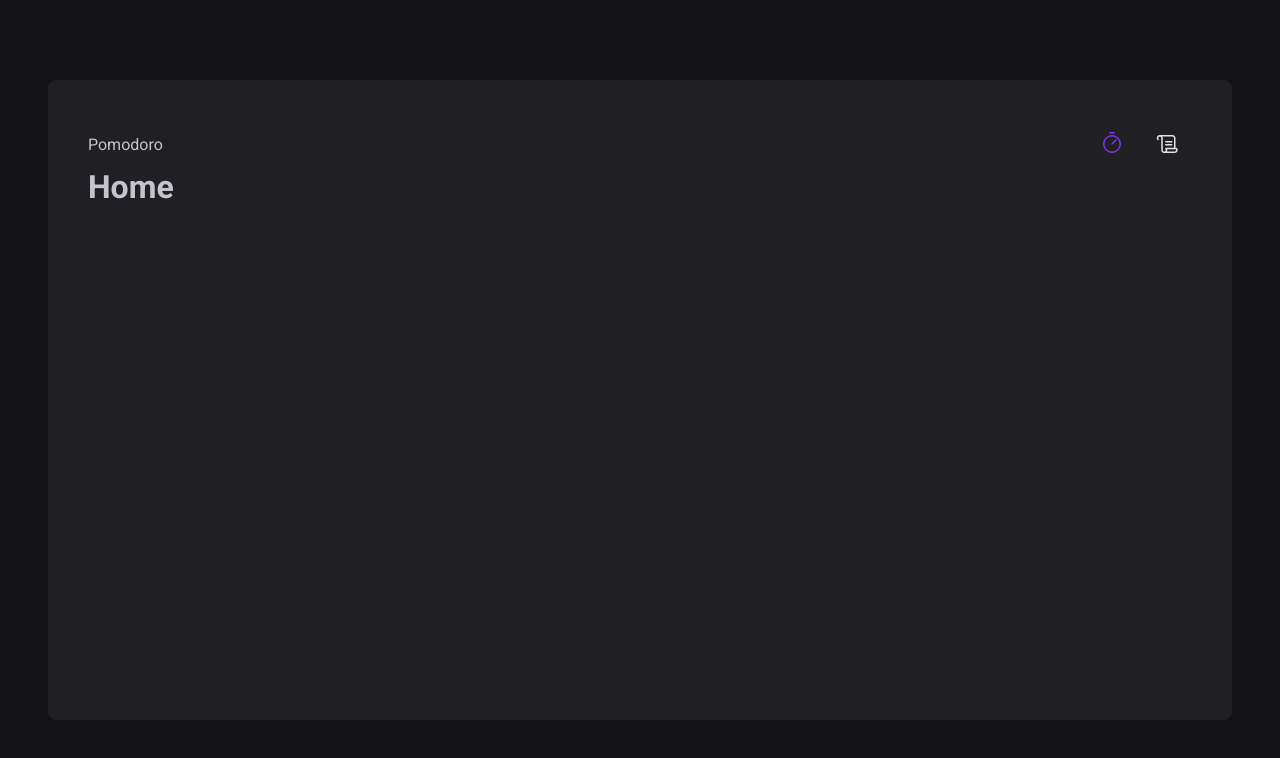
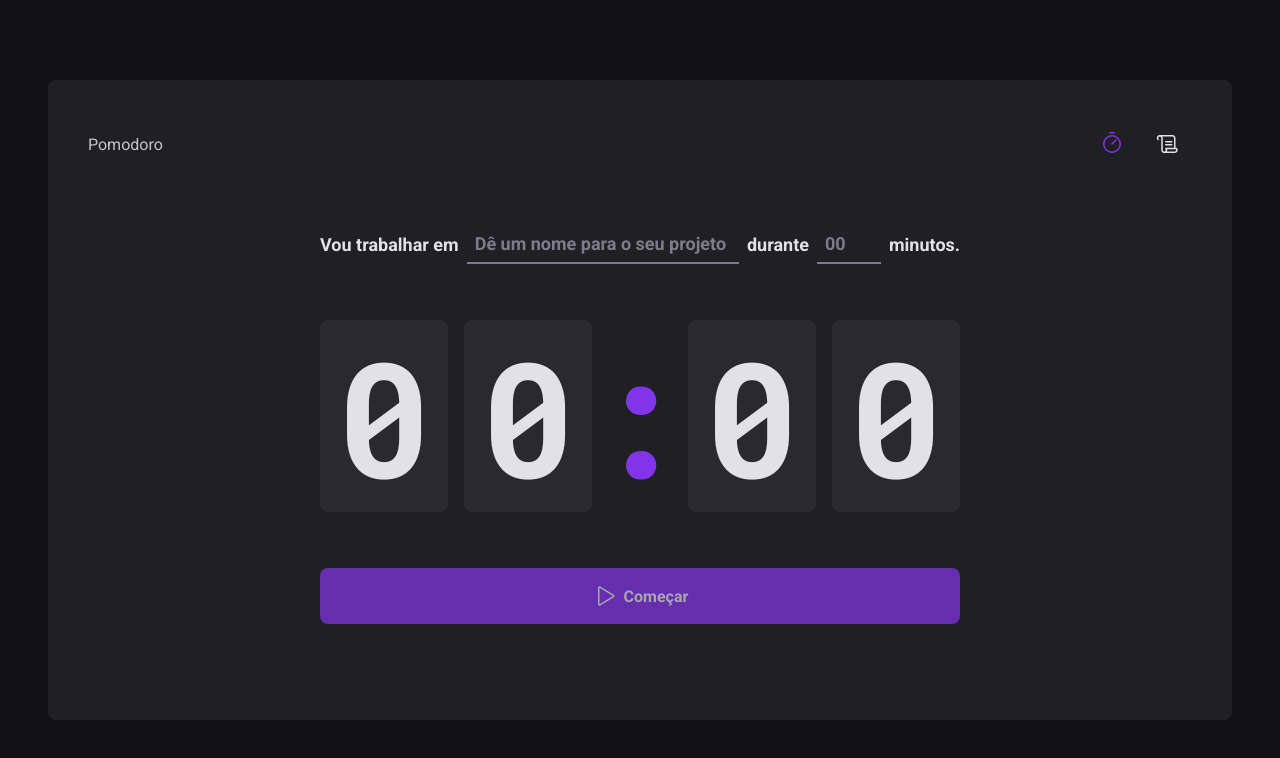
Before and after one commit to kylderiNascimento/pomodoro-timer, a React (Vite) app: page / in a window 1280 px wide. Shown: the top 758 px of the page. Built offline with nearby package versions, Linux system fonts and the light colour scheme.

Commit message:
feat: Page Home

```diff
--- a/src/Router.tsx
+++ b/src/Router.tsx
@@ -1,7 +1,7 @@
 import { Route, Routes } from 'react-router-dom';
-import { History } from './pages/History';
+import { History } from './pages/history/History';
 
-import { Home } from './pages/Home';
+import { Home } from './pages/home/Home';
 import { DefaultLayout } from './pages/defaultLayout/DefaultLayout';
 
 export function Router() {
--- a/src/pages/Home.tsx
+++ /dev/null
@@ -1,7 +0,0 @@
-export function Home() {
-    return (
-        <div>
-          <h1>Home</h1>
-        </div>
-    )
-}
--- /dev/null
+++ b/src/pages/home/Home.tsx
@@ -0,0 +1,46 @@
+import { Play } from 'phosphor-react';
+
+import {
+  CountdownContainer,
+  FormContainer,
+  HomeContainer,
+  MinutesAmountInput,
+  Separator,
+  StartCountdownButton,
+  TaskInput,
+} from './styles';
+
+export function Home() {
+  return (
+    <HomeContainer>
+      <form>
+        <FormContainer>
+          <label htmlFor="task">Vou trabalhar em</label>
+          <TaskInput id="task" placeholder="Dê um nome para o seu projeto" />
+
+          <label htmlFor="minutesAmount">durante</label>
+          <MinutesAmountInput
+            type="number"
+            id="minutesAmount"
+            placeholder="00"
+          />
+
+          <span>minutos.</span>
+        </FormContainer>
+
+        <CountdownContainer>
+          <span>0</span>
+          <span>0</span>
+          <Separator>:</Separator>
+          <span>0</span>
+          <span>0</span>
+        </CountdownContainer>
+
+        <StartCountdownButton disabled type="submit">
+          <Play size={24} />
+          Começar
+        </StartCountdownButton>
+      </form>
+    </HomeContainer>
+  )
+}
--- /dev/null
+++ b/src/pages/home/styles.ts
@@ -0,0 +1,99 @@
+import styled from 'styled-components';
+
+export const HomeContainer = styled.main`
+  flex: 1;
+  display: flex;
+  flex-direction: column;
+  align-items: center;
+  justify-content: center;
+  form {
+    display: flex;
+    flex-direction: column;
+    align-items: center;
+    gap: 3.5rem;
+  }
+`;
+
+export const FormContainer = styled.div`
+  width: 100%;
+  display: flex;
+  align-items: center;
+  justify-content: center;
+  gap: 0.5rem;
+  color: ${(props) => props.theme['gray-100']};
+  font-size: 1.125rem;
+  font-weight: bold;
+  flex-wrap: wrap;
+`;
+
+const BaseInput = styled.input`
+  background: transparent;
+  height: 2.5rem;
+  border: 0;
+  border-bottom: 2px solid ${(props) => props.theme['gray-500']};
+  font-weight: bold;
+  font-size: 1.125rem;
+  padding: 0 0.5rem;
+  color: ${(props) => props.theme['gray-100']};
+  &:focus {
+    box-shadow: none;
+    border-color: ${(props) => props.theme['purple-500']};
+  }
+  &::placeholder {
+    color: ${(props) => props.theme['gray-500']};
+  }
+`;
+
+export const TaskInput = styled(BaseInput)`
+  flex: 1;
+`;
+
+export const MinutesAmountInput = styled(BaseInput)`
+  width: 4rem;
+`;
+
+export const CountdownContainer = styled.div`
+  font-family: 'Roboto Mono', monospace;
+  font-size: 10rem;
+  line-height: 8rem;
+  color: ${(props) => props.theme['gray-100']};
+  display: flex;
+  gap: 1rem;
+  span {
+    background: ${(props) => props.theme['gray-700']};
+    padding: 2rem 1rem;
+    border-radius: 8px;
+  }
+`;
+
+export const Separator = styled.div`
+  padding: 2rem 0;
+  color: ${(props) => props.theme['purple-500']};
+  width: 4rem;
+  overflow: hidden;
+  display: flex;
+  justify-content: center;
+
+`;
+
+export const StartCountdownButton = styled.button`
+  width: 100%;
+  border: 0;
+  padding: 1rem;
+  border-radius: 8px;
+  display: flex;
+  align-items: center;
+  justify-content: center;
+  gap: 0.5rem;
+  font-weight: bold;
+  cursor: pointer;
+  background: ${(props) => props.theme['purple-500']};
+  color: ${(props) => props.theme['gray-100']};
+  &:disabled {
+    opacity: 0.7;
+    cursor: not-allowed;
+  }
+  &:not(:disabled):hover {
+    background: ${(props) => props.theme['purple-500']};
+  }
+`;
--- a/src/styles/global.styles.ts
+++ b/src/styles/global.styles.ts
@@ -16,6 +16,7 @@
   body {
     background: ${props => props.theme['gray-900']};
     color: ${props => props.theme['gray-300']};
+    -webkit-font-smoothing: antialiased;
   }
 
   body, input, textarea, button {
```
Also changed, not shown: src/pages/history/History.tsx (renamed from src/pages/History.tsx).
